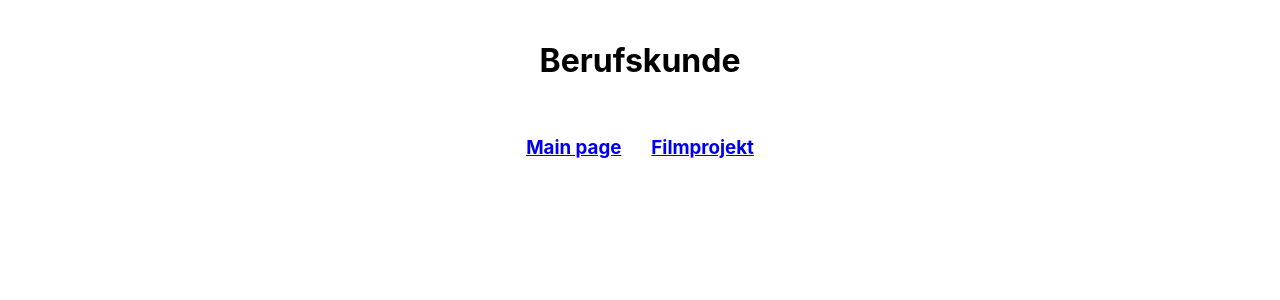
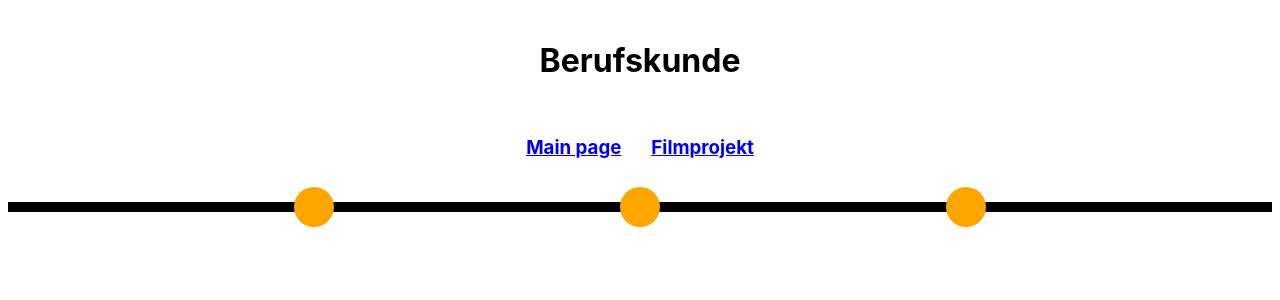
Before and after one commit to squiddle2649/reactSeminar, a React (Create React App) app: page /berufskunde in a window 1280 px wide. Shown: the top 300 px of the page. Built offline with nearby package versions, Linux system fonts and the light colour scheme.

Commit message:
added a new file for the timeline

```diff
--- /dev/null
+++ b/src/components/timeline/timeline.js
@@ -0,0 +1,14 @@
+import './timelineStyling.css'
+
+function Timeline(){
+    return <div className = "timeline">
+        <TimelineItem></TimelineItem>
+        <TimelineItem></TimelineItem>
+        <TimelineItem></TimelineItem>
+
+    </div>
+}
+function TimelineItem(){
+    return <div className='timelineItem'></div>
+}
+export default Timeline
--- /dev/null
+++ b/src/components/timeline/timelineStyling.css
@@ -0,0 +1,17 @@
+.timeline{
+    width: 100%;
+    height: 10px;
+    background-color: black;
+    display:flex;
+    justify-content: space-evenly;
+    align-items: center;
+    margin-top: 10px;
+}
+.timelineItem{
+    width:40px;
+    height:40px;
+    border-radius: 100%;
+    background-color: orange;
+    cursor:pointer;
+
+}
--- a/src/pages/berufsKunde/berufsKunde.js
+++ b/src/pages/berufsKunde/berufsKunde.js
@@ -1,5 +1,6 @@
 
 import Header from './../../components/header'
+import Timeline from './../../components/timeline/timeline'
 
 function Berufskunde(){
     return <div>
@@ -10,7 +11,7 @@ function Berufskunde(){
         link1Title="Main page"
         link2Title="Filmprojekt"
         ></Header>
-
+        <Timeline></Timeline>
     </div>
 
 }
--- a/src/pages/filmProjekt/filmProjekt.js
+++ b/src/pages/filmProjekt/filmProjekt.js
@@ -1,13 +1,15 @@
 import Header from './../../components/header'
+import Timeline from './../../components/timeline/timeline'
 function Filmprojekt(){
     return <div>
         <Header
         title="Filmprojekt"
         link1="/"
-        link2="berufskunde"
+        link2="/berufskunde"
         link1Title="Main page"
         link2Title="Berufskunde"
         ></Header>
+        <Timeline></Timeline>
     </div>
 }
 export default Filmprojekt;
--- a/src/pages/mainPage/mainPageStyling/twoButtonsStyling.css
+++ b/src/pages/mainPage/mainPageStyling/twoButtonsStyling.css
@@ -10,6 +10,7 @@ container{
 }
 
 .button{
+
     font-family: var(--appleFont);
     background-color:black;
     color:white;
```
